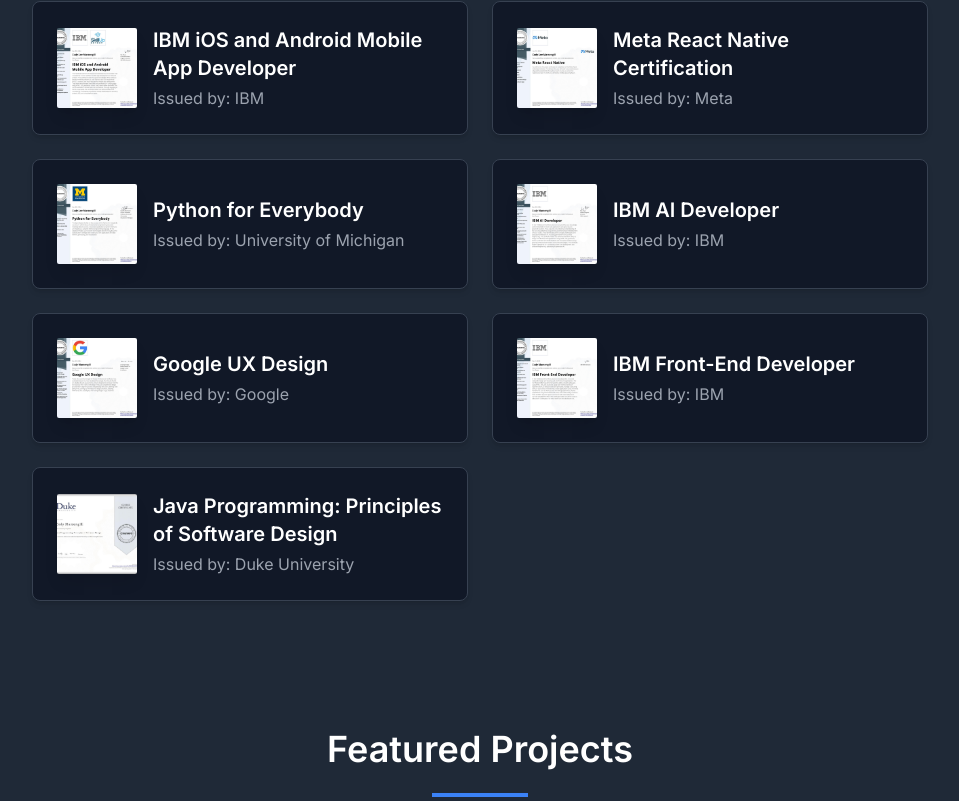
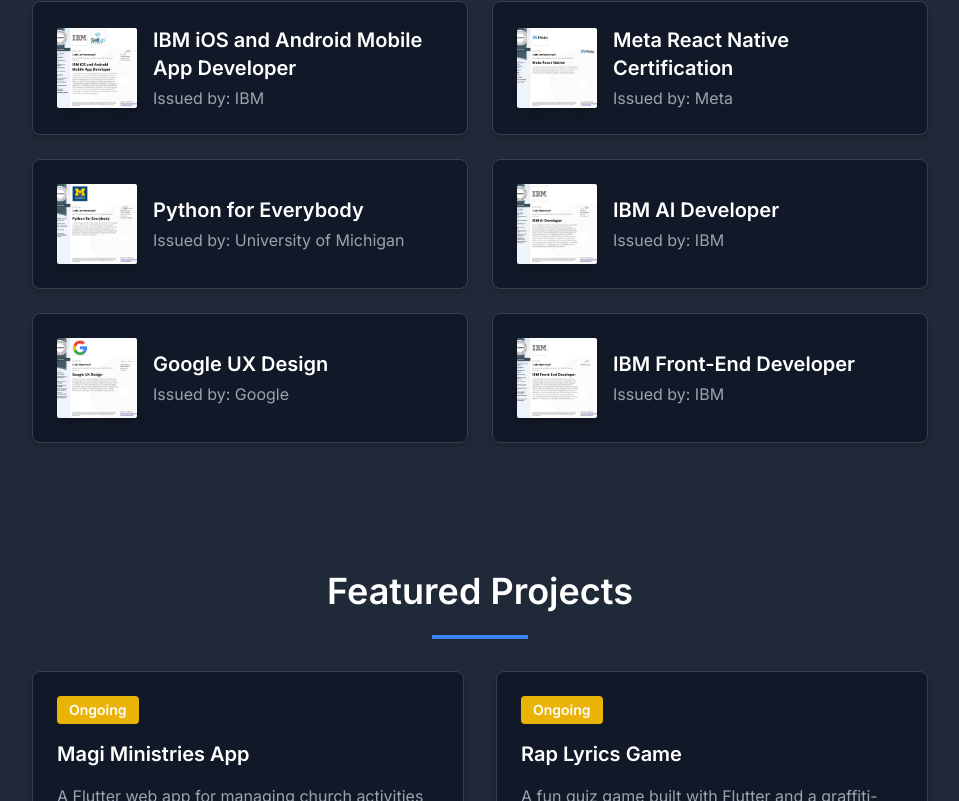
Before and after one commit to Cod-e-Codes/my-portfolio, a React (Vite) app: page / in a window 1280 px wide. Shown: the part 2240-3041 px from the top of the page, without its empty margins (160-1119 px from the left). Built offline with nearby package versions, Linux system fonts and the light colour scheme.

Commit message:
Update stats and certifications

```diff
--- a/src/components/Certifications.tsx
+++ b/src/components/Certifications.tsx
@@ -5,7 +5,6 @@
 import ibmAIThumbnail from '../assets/ibm-ai-developer-thumbnail.jpeg';
 import googleUXThumbnail from '../assets/google-ux-design-thumbnail.jpeg';
 import ibmFrontEndThumbnail from '../assets/ibm-front-end-developer-thumbnail.jpeg';
-import javaProgrammingThumbnail from '../assets/java-programming-thumbnail.jpeg';
 
 const certifications = [
     {
@@ -44,12 +43,6 @@
         thumbnail: ibmFrontEndThumbnail,
         fullImage: ibmFrontEndThumbnail,
     },
-    {
-        title: 'Java Programming: Principles of Software Design',
-        issuer: 'Duke University',
-        thumbnail: javaProgrammingThumbnail,
-        fullImage: javaProgrammingThumbnail,
-    }
 ];
 
 const Certifications: React.FC = () => {
--- a/src/components/Stats.tsx
+++ b/src/components/Stats.tsx
@@ -2,7 +2,7 @@
 
 const stats = [
     { label: 'Projects Completed', value: 20 }, // Set the actual number here
-    { label: 'Certifications Earned', value: 7 },
+    { label: 'Certifications Earned', value: 6 },
     { label: 'Years of Experience', value: 3 },
     { label: 'Technologies Mastered', value: 66 },
 ];
```
Also changed, not shown: src/assets/java-programming-thumbnail.jpeg (deleted).
